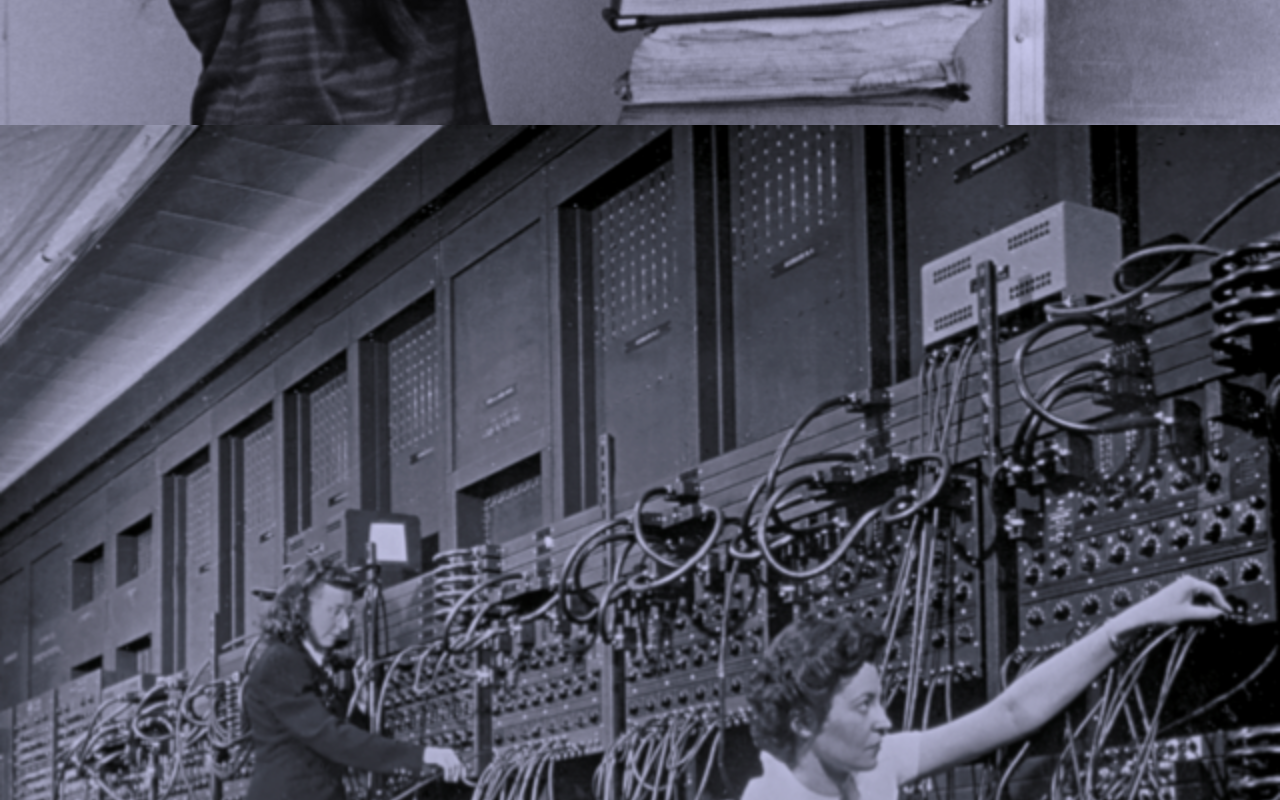
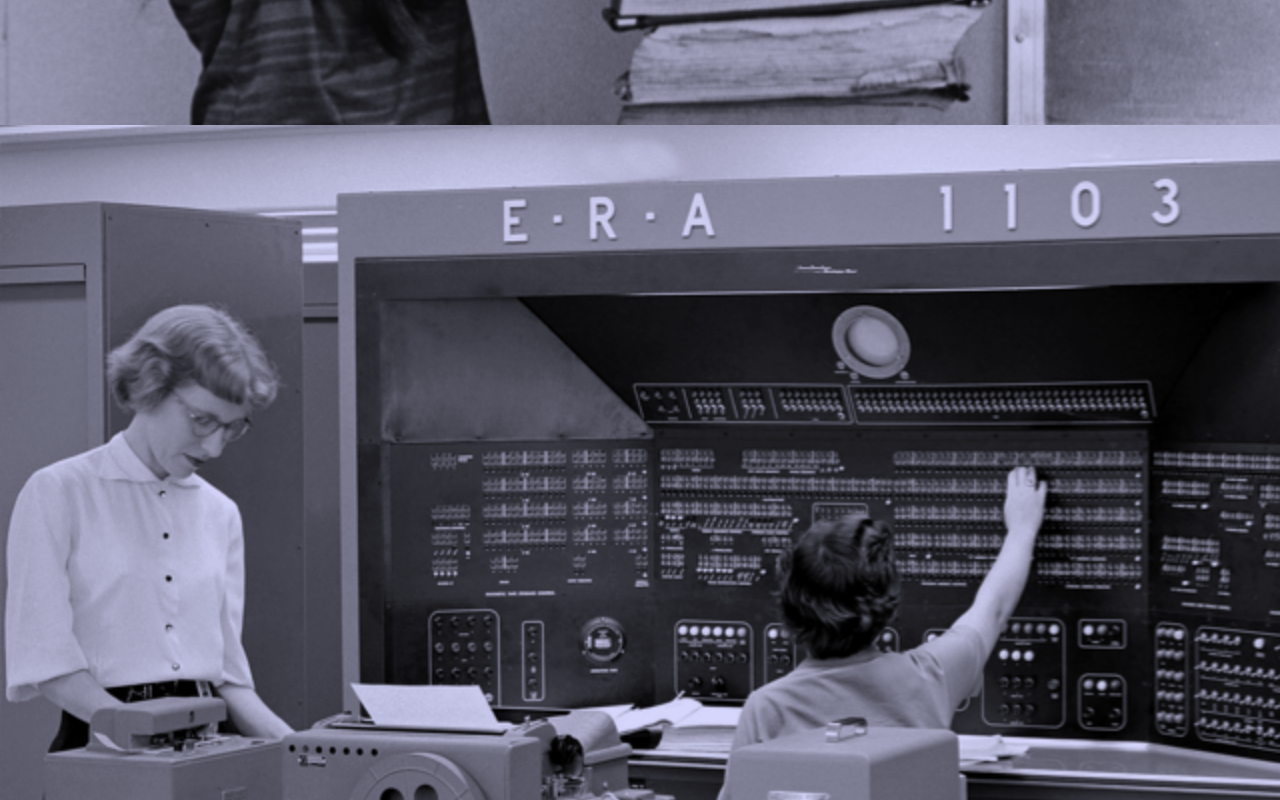
Before and after one commit to damartinezru/AcamicaProy, a plain HTML site: page index.html in a window 1280 px wide. Shown: the part 5820-6620 px from the top of the page. Drawn offline with Linux system fonts and the light colour scheme.

Commit message:
cambios con desktop

```diff
--- a/index.html
+++ b/index.html
@@ -116,7 +116,7 @@
       <img src="./assets/grace-hopper.png" alt="grace-hopper">
       <img src="./assets/Katie-Bouman.png" alt="Katie-Bouman">
       <img src="./assets/Margaret_Hamilton.png" alt="Margaret_Hamilton">
-      <img src="./assets/Computer-operators-with-an-Eniac-the-world’s-first-programmable-general-purpose-computer.png" alt="An E.R.A.Univac 1103 computer in the 1950s">
+      <img src="./assets/An-E.R.A-Univac-1103-computer-in-the 1950s.png" alt="An E.R.A.Univac 1103 computer in the 1950s">
       <img
         src="./assets/Computer-operators-with-an-Eniac-the-world’s-first-programmable-general-purpose-computer.png" alt="Computer-operators-with-an-Eniac—the-world’s-first-programmable-general-purpose-computer">
       <img src="./assets/susan-kare.png" alt="susan-kare" >
```
